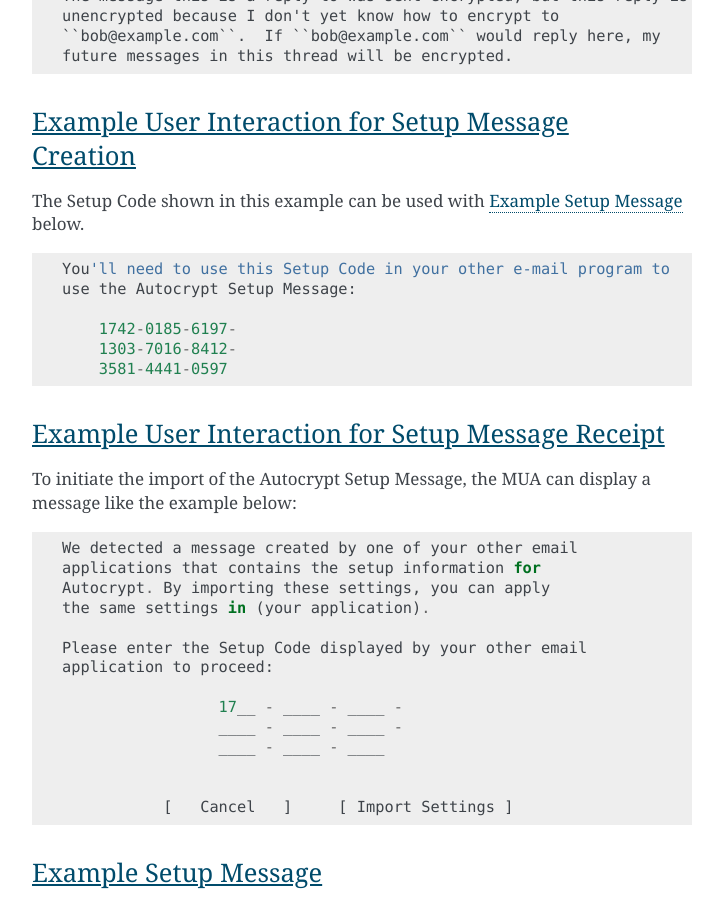
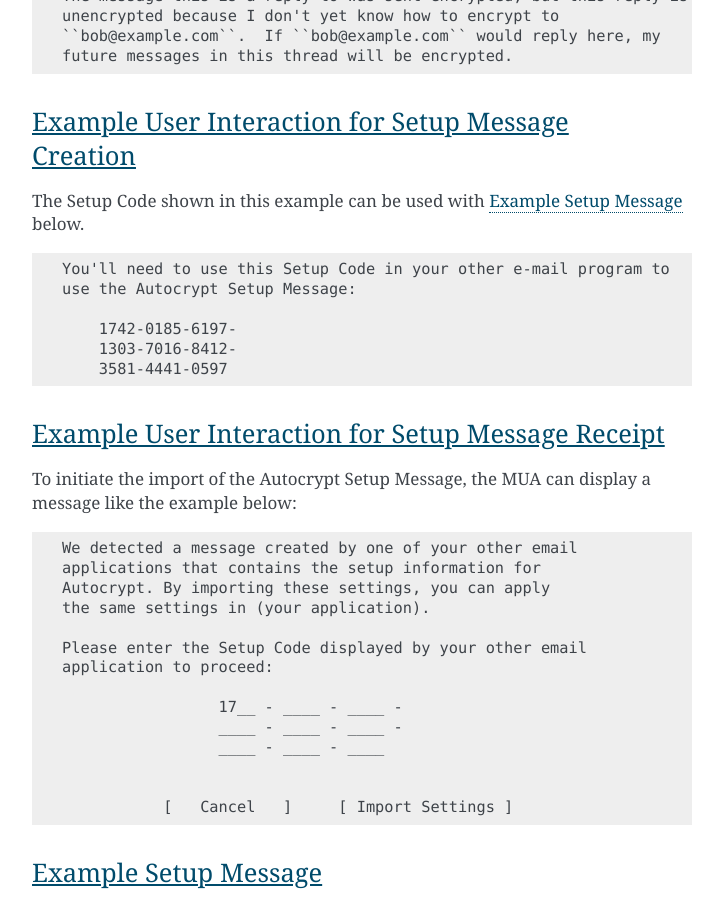
Before and after one commit to autocrypt/autocrypt, a Sphinx documentation site: the page built from doc/level1.rst, in a window 1280 px wide and 900 px high, scrolled down 20844 px. Shown: the whole window, without its empty margins (388-1111 px from the left). Built offline with Sphinx 7.4.7, drawn with Linux system fonts in a browser that asks for light colours.

Commit message:
avoid accidental python syntax highlighting in UI/UX examples

```diff
--- a/doc/level1.rst
+++ b/doc/level1.rst
@@ -1028,7 +1028,7 @@ When decrypted, the encrypted part contains:
 Example Copy when a Reply can't be Encrypted
 ++++++++++++++++++++++++++++++++++++++++++++
 
-::
+.. code-block:: none
 
     The message this is a reply to was sent encrypted, but this reply is
     unencrypted because I don't yet know how to encrypt to
@@ -1044,7 +1044,7 @@ Example User Interaction for Setup Message Creation
 The Setup Code shown in this example can be used with
 :ref:`setup-message-example` below.
 
-::
+.. code-block:: none
 
     You'll need to use this Setup Code in your other e-mail program to
     use the Autocrypt Setup Message:
@@ -1060,7 +1060,7 @@ Example User Interaction for Setup Message Receipt
 To initiate the import of the Autocrypt Setup Message, the MUA
 can display a message like the example below:
 
-::
+.. code-block:: none
 
     We detected a message created by one of your other email
     applications that contains the setup information for
```
